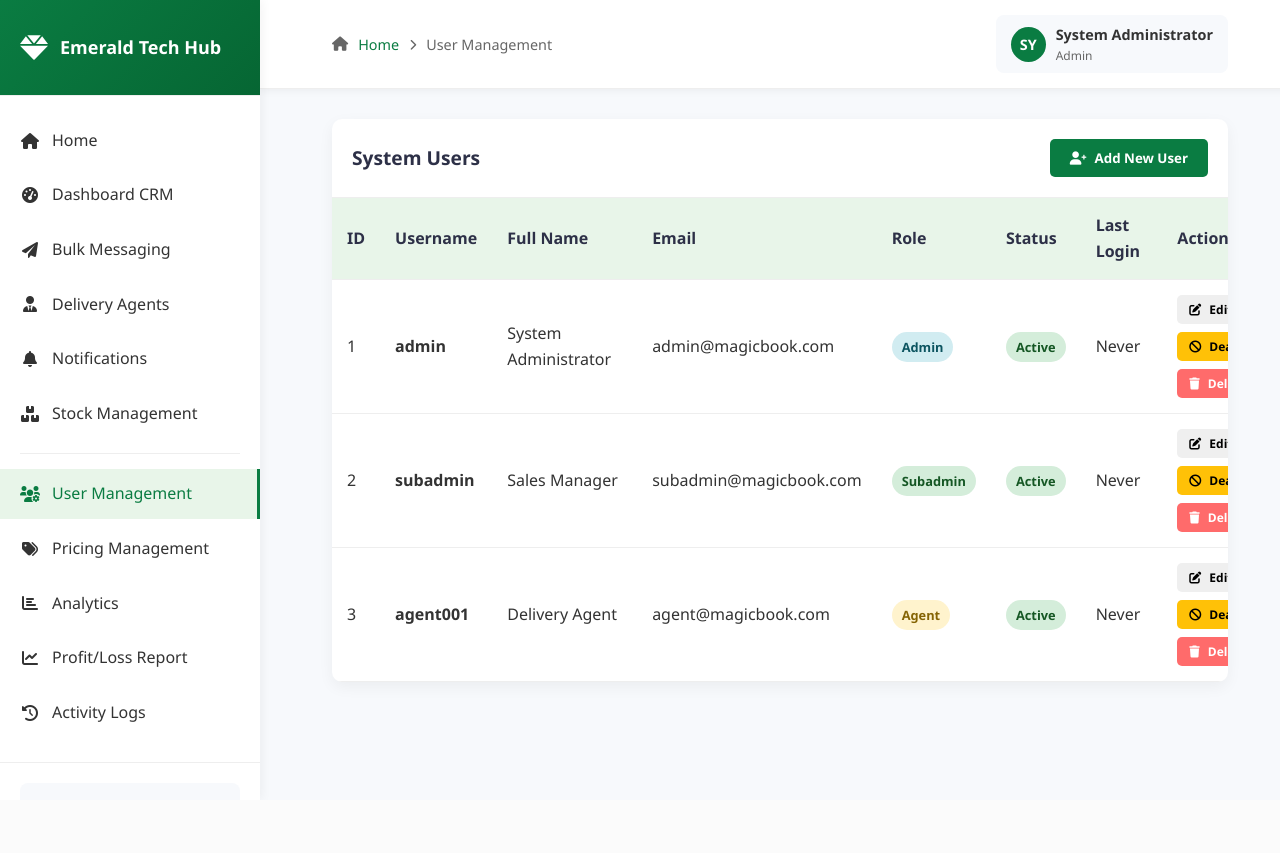
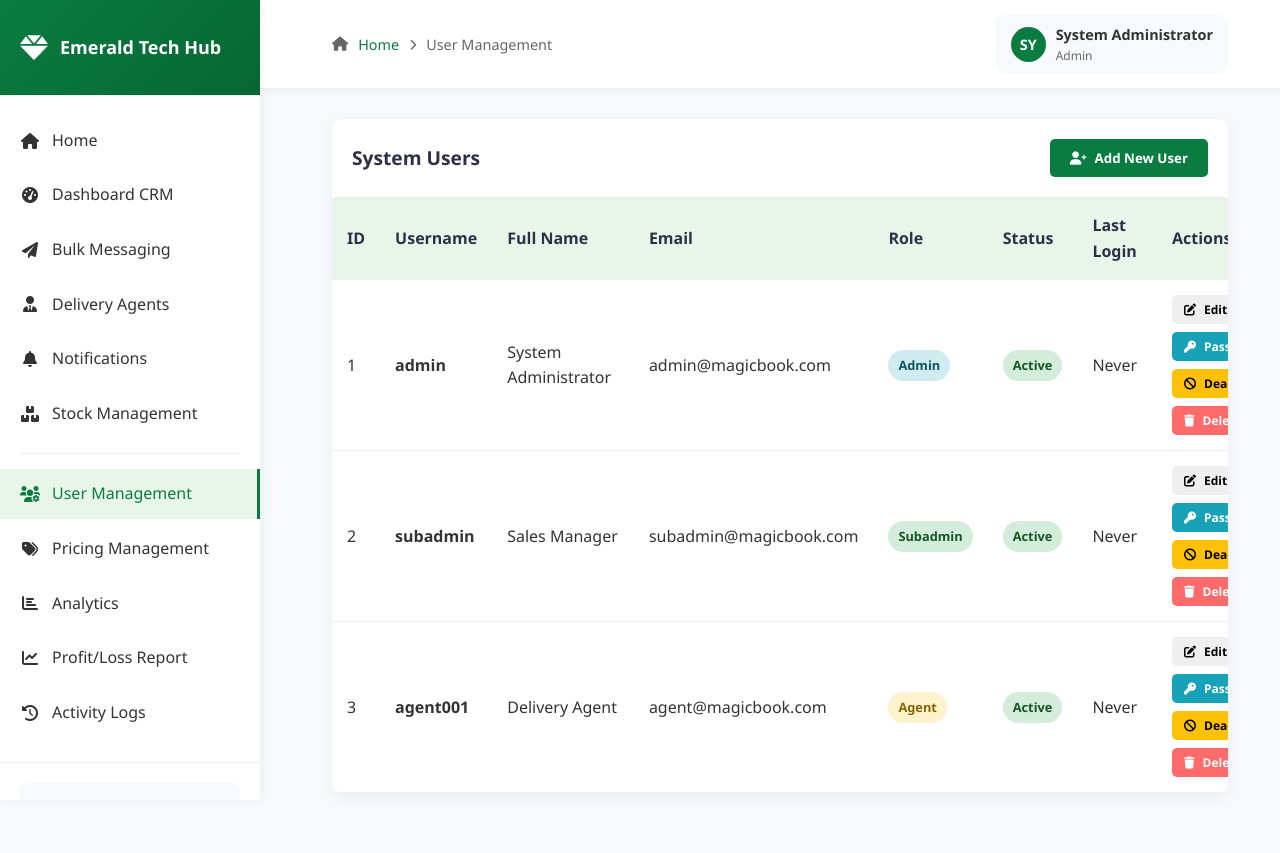
Before and after one commit to nwabuike/copybook, a PHP site: page /user_management.php in a window 1280 px wide. Before the commit the page ends 763 px from the top, so only its background shows below. Run offline with PHP 8.4, Linux system fonts and the light colour scheme; a user stored in the database is signed in; data comes from the database, SQL or seed files in the repository.

Commit message:
user password

```diff
--- a/user_management.php
+++ b/user_management.php
@@ -374,6 +374,16 @@ $currentUser = getCurrentUser();
 
         .btn-warning:hover {
             background: #e0a800;
+            transform: translateY(-2px);
+        }
+
+        .btn-info {
+            background: #17a2b8;
+            color: white;
+        }
+
+        .btn-info:hover {
+            background: #138496;
             transform: translateY(-2px);
         }
 
@@ -1043,6 +1053,50 @@ $currentUser = getCurrentUser();
         </div>
     </div>
 
+    <!-- Change Password Modal -->
+    <div id="password-modal" class="modal">
+        <div class="modal-content" style="max-width: 500px;">
+            <div class="modal-header">
+                <h3 id="password-modal-title">Change Password</h3>
+                <button class="close-btn" onclick="closePasswordModal()">&times;</button>
+            </div>
+
+            <form id="password-form">
+                <input type="hidden" id="password-user-id">
+
+                <div style="padding: 10px 0; margin-bottom: 15px; background: #f0f8ff; border-left: 4px solid #17a2b8; padding-left: 15px;">
+                    <i class="fas fa-info-circle" style="color: #17a2b8;"></i>
+                    Changing password for: <strong id="password-username"></strong>
+                </div>
+
+                <div class="form-group">
+                    <label>New Password *</label>
+                    <input type="password" id="new-password" name="new_password" required minlength="6">
+                    <small style="color: #666; display: block; margin-top: 5px;">
+                        Minimum 6 characters
+                    </small>
+                </div>
+
+                <div class="form-group">
+                    <label>Confirm New Password *</label>
+                    <input type="password" id="confirm-password" name="confirm_password" required minlength="6">
+                    <small style="color: #666; display: block; margin-top: 5px;">
+                        Re-enter the password to confirm
+                    </small>
+                </div>
+
+                <div style="display: flex; gap: 10px;">
+                    <button type="submit" class="btn btn-info" id="password-submit-btn">
+                        <i class="fas fa-key"></i> Change Password
+                    </button>
+                    <button type="button" class="btn btn-secondary" onclick="closePasswordModal()">
+                        <i class="fas fa-times"></i> Cancel
+                    </button>
+                </div>
+            </form>
+        </div>
+    </div>
+
     <script>
         let users = [];
         let editingUserId = null;
@@ -1127,6 +1181,9 @@ $currentUser = getCurrentUser();
                             <button class="btn btn-sm" onclick="editUser(${user.id})" title="Edit user details">
                                 <i class="fas fa-edit"></i> Edit
                             </button>
+                            <button class="btn btn-info btn-sm" onclick="openChangePasswordModal(${user.id}, '${user.username}')" title="Change password">
+                                <i class="fas fa-key"></i> Password
+                            </button>
                             ${user.id !== <?= $currentUser['id'] ?> ? `
                                 <button class="btn btn-${user.status === 'active' ? 'warning' : 'success'} btn-sm"
                                         onclick="toggleUserStatus(${user.id}, '${user.username}', '${user.status}')"
@@ -1184,6 +1241,70 @@ $currentUser = getCurrentUser();
         function closeUserModal() {
             document.getElementById('user-modal').classList.remove('show');
         }
+
+        function openChangePasswordModal(userId, username) {
+            document.getElementById('password-user-id').value = userId;
+            document.getElementById('password-username').textContent = username;
+            document.getElementById('password-form').reset();
+            document.getElementById('password-modal').classList.add('show');
+        }
+
+        function closePasswordModal() {
+            document.getElementById('password-modal').classList.remove('show');
+        }
+
+        document.getElementById('password-form').addEventListener('submit', async function(e) {
+            e.preventDefault();
+
+            const newPassword = document.getElementById('new-password').value;
+            const confirmPassword = document.getElementById('confirm-password').value;
+            const userId = document.getElementById('password-user-id').value;
+            const username = document.getElementById('password-username').textContent;
+
+            // Validate passwords match
+            if (newPassword !== confirmPassword) {
+                showAlert('Passwords do not match', 'error');
+                return;
+            }
+
+            // Validate minimum length
+            if (newPassword.length < 6) {
+                showAlert('Password must be at least 6 characters', 'error');
+                return;
+            }
+
+            const submitBtn = document.getElementById('password-submit-btn');
+            submitBtn.disabled = true;
+            submitBtn.innerHTML = '<i class="fas fa-spinner fa-spin"></i> Changing...';
+
+            try {
+                const response = await fetch('api/users.php?action=update', {
+                    method: 'POST',
+                    headers: {
+                        'Content-Type': 'application/json'
+                    },
+                    body: JSON.stringify({
+                        user_id: userId,
+                        password: newPassword
+                    })
+                });
+
+                const result = await response.json();
+
+                if (result.success) {
+                    showAlert(`Password changed successfully for ${username}`, 'success');
+                    closePasswordModal();
+                } else {
+                    showAlert(result.message, 'error');
+                }
+            } catch (error) {
+                console.error('Error:', error);
+                showAlert('Failed to change password', 'error');
+            } finally {
+                submitBtn.disabled = false;
+                submitBtn.innerHTML = '<i class="fas fa-key"></i> Change Password';
+            }
+        });
 
         document.getElementById('user-form').addEventListener('submit', async function(e) {
             e.preventDefault();
```
